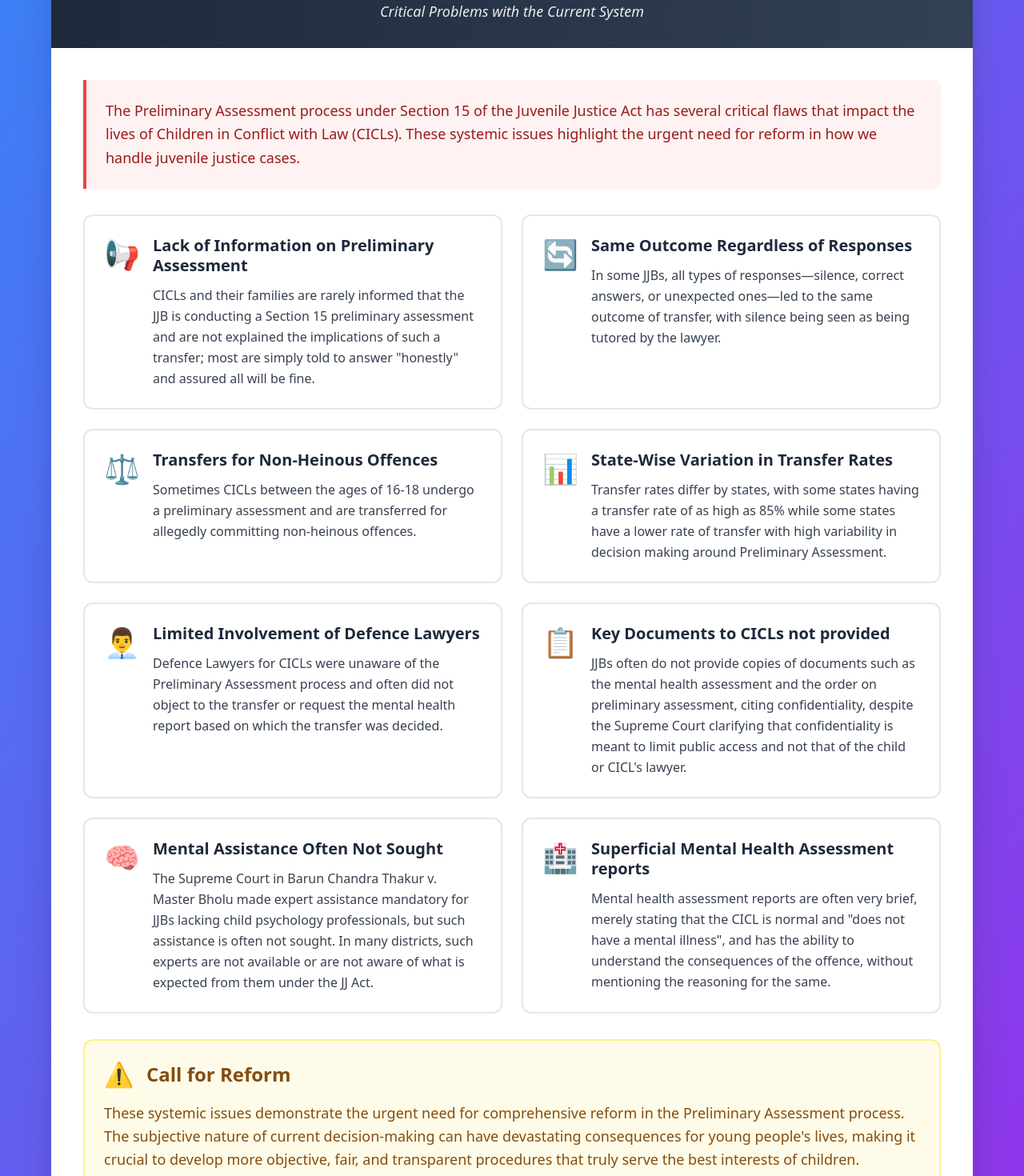
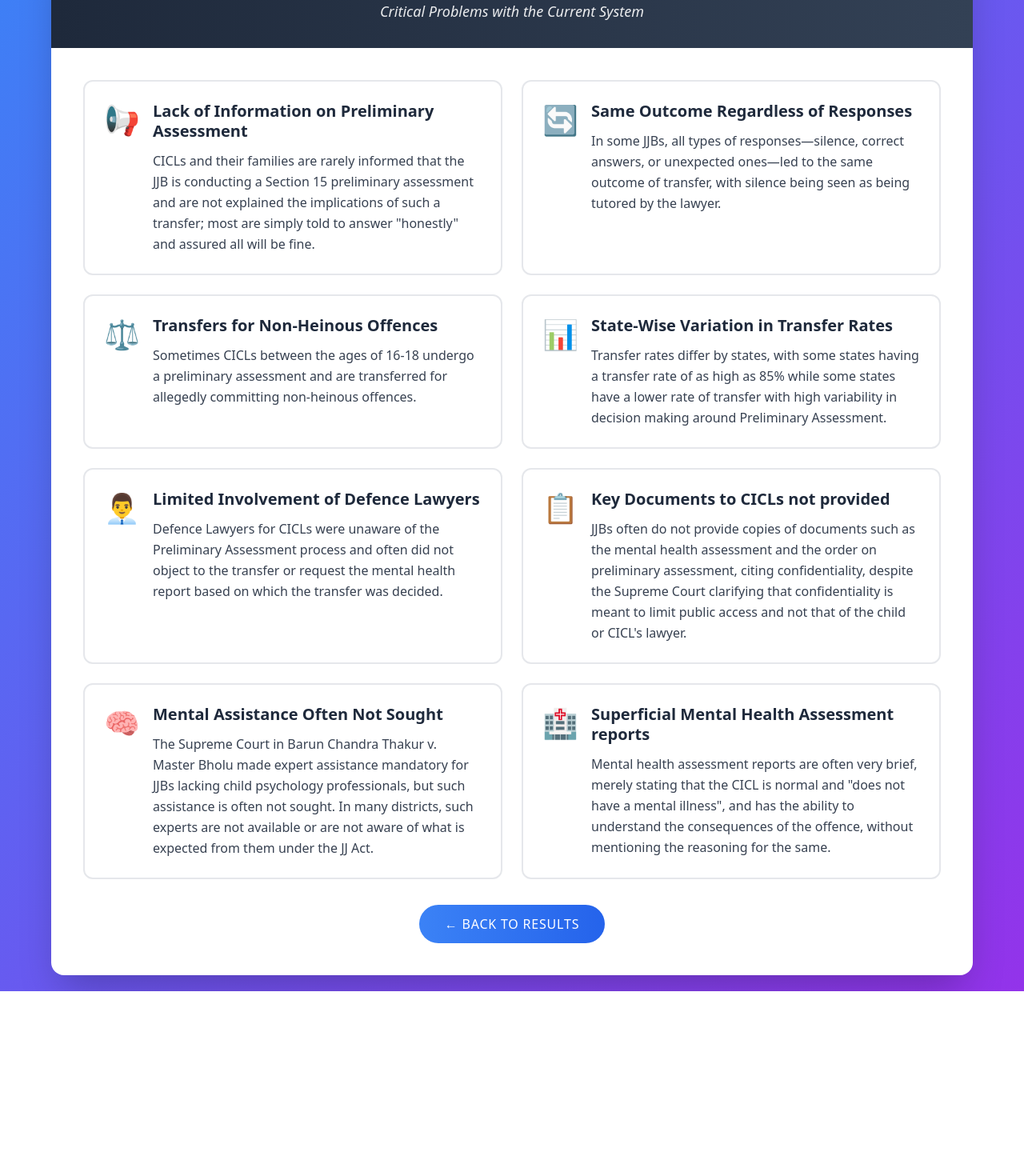
Before and after one commit to Vangi96/juvenile-justice-journey-sim, a React (Vite) app: page /systemic-issues in a window 1280 px wide. Shown: the part 100-1570 px from the top of the page at 80% size. After the commit the page ends 1339 px from the top, so only its background shows below. Built offline with nearby package versions, Linux system fonts and the light colour scheme.

Commit message:
Remove unnecessary boxes
Remove the introductory text and the "Call for Reform" box from the SystemicIssues page.

```diff
--- a/src/pages/SystemicIssues.tsx
+++ b/src/pages/SystemicIssues.tsx
@@ -1,4 +1,3 @@
-
 import { useNavigate } from 'react-router-dom';
 
 const SystemicIssues = () => {
@@ -56,12 +55,6 @@ const SystemicIssues = () => {
         </div>
 
         <div className="p-10">
-          <div className="bg-red-50 border-l-4 border-red-500 p-6 mb-8 rounded-r-lg">
-            <p className="text-lg text-red-800 leading-relaxed">
-              The Preliminary Assessment process under Section 15 of the Juvenile Justice Act has several critical flaws that impact the lives of Children in Conflict with Law (CICLs). These systemic issues highlight the urgent need for reform in how we handle juvenile justice cases.
-            </p>
-          </div>
-
           <div className="grid grid-cols-1 md:grid-cols-2 gap-6 mb-8">
             {issues.map((issue, index) => (
               <div key={index} className="bg-white border-2 border-gray-200 rounded-xl p-6 hover:border-blue-400 hover:shadow-lg transition-all duration-300 transform hover:-translate-y-1">
@@ -74,16 +67,6 @@ const SystemicIssues = () => {
                 </div>
               </div>
             ))}
-          </div>
-
-          <div className="bg-yellow-50 border-2 border-yellow-200 rounded-xl p-6 mb-8">
-            <div className="flex items-center gap-4 mb-4">
-              <div className="text-3xl">⚠️</div>
-              <h3 className="text-2xl font-semibold text-yellow-800">Call for Reform</h3>
-            </div>
-            <p className="text-yellow-800 text-lg leading-relaxed">
-              These systemic issues demonstrate the urgent need for comprehensive reform in the Preliminary Assessment process. The subjective nature of current decision-making can have devastating consequences for young people's lives, making it crucial to develop more objective, fair, and transparent procedures that truly serve the best interests of children.
-            </p>
           </div>
 
           <div className="flex justify-center">
```
